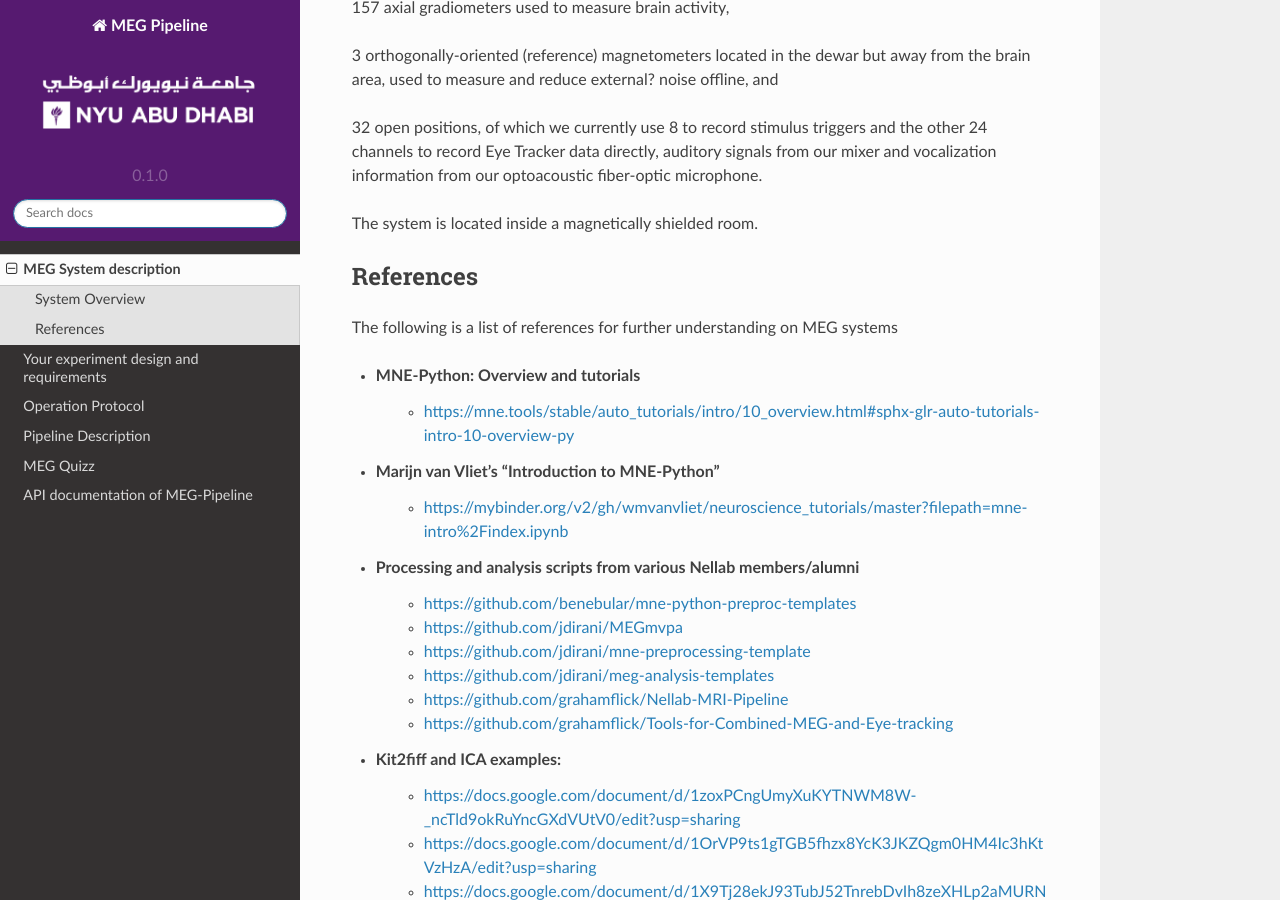
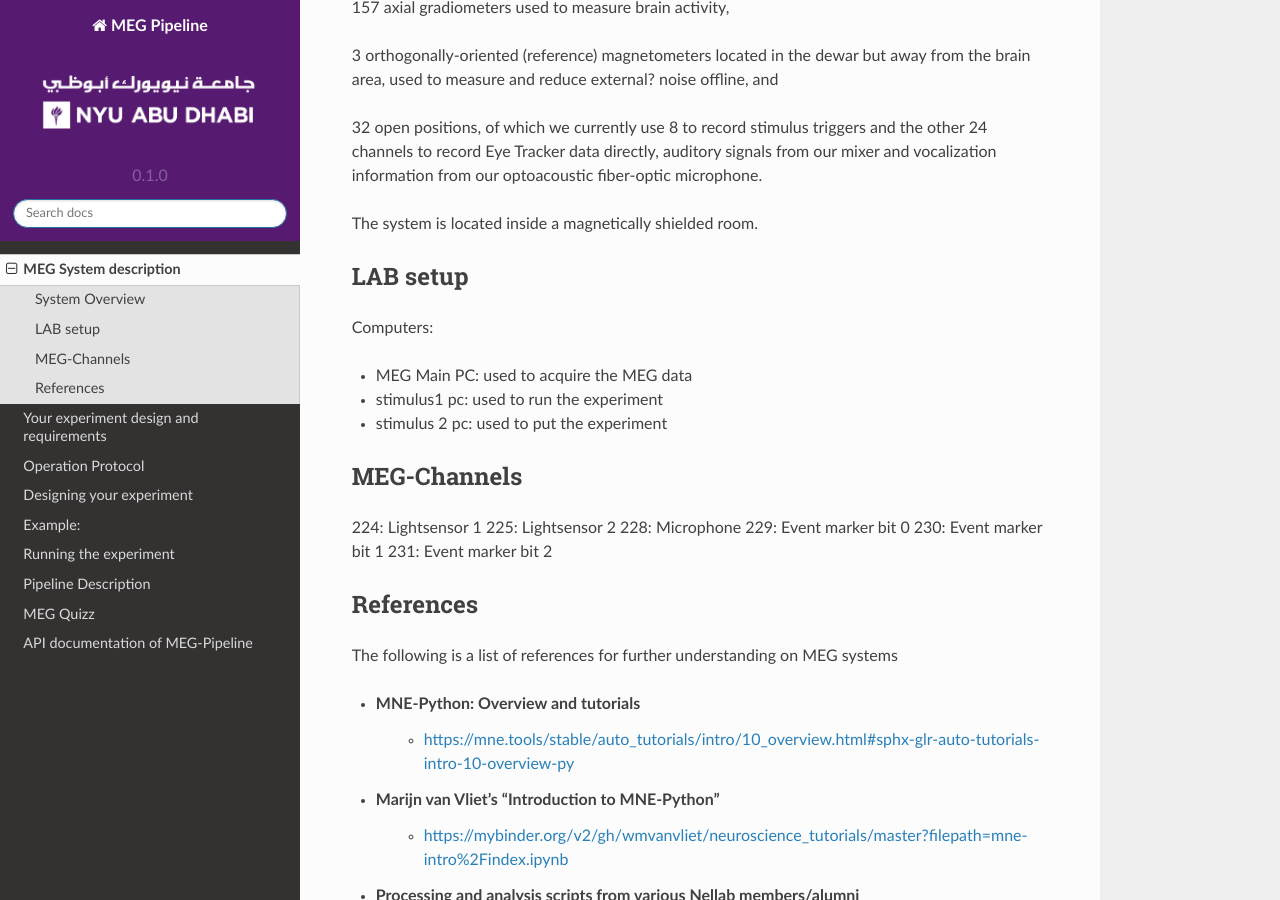
Before and after one commit to hzaatiti-NYU/meg-pipeline, a Sphinx documentation site: the page built from docs/source/megsystem.rst, in a window 1280 px wide and 900 px high, scrolled down 788 px. Built offline with Sphinx 7.4.7 and the Read the Docs theme 2.0.0, drawn with Linux system fonts in a browser that asks for light colours.

```diff
--- a/docs/source/index.rst
+++ b/docs/source/index.rst
@@ -31,6 +31,7 @@ Contents
    megsystem
    experimentdesign
    operationprotocol
+   softwarestack
    pipelineoverview
    quizz
    api
--- a/docs/source/megsystem.rst
+++ b/docs/source/megsystem.rst
@@ -20,6 +20,34 @@ We refer to our system as having 160 channels, but in actuality it contains:
 32 open positions, of which we currently use 8 to record stimulus triggers and the other 24 channels to record Eye Tracker data directly, auditory signals from our mixer and vocalization information from our optoacoustic fiber-optic microphone.
 
 The system is located inside a magnetically shielded room.
+
+
+
+
+LAB setup
+---------
+
+Computers:
+
+- MEG Main PC: used to acquire the MEG data
+- stimulus1 pc: used to run the experiment
+- stimulus 2 pc: used to put the experiment
+
+
+
+
+MEG-Channels
+------------
+
+
+224: Lightsensor 1
+225: Lightsensor 2
+228: Microphone
+229: Event marker bit 0
+230: Event marker bit 1
+231: Event marker bit 2
+
+
 
 
 
```
Also changed, not shown: docs/source/experimentdesign.rst (+13 -0 lines), docs/source/pipelineoverview.rst (+14 -0 lines), docs/source/softwarestack.rst (added, +73 -0 lines).
